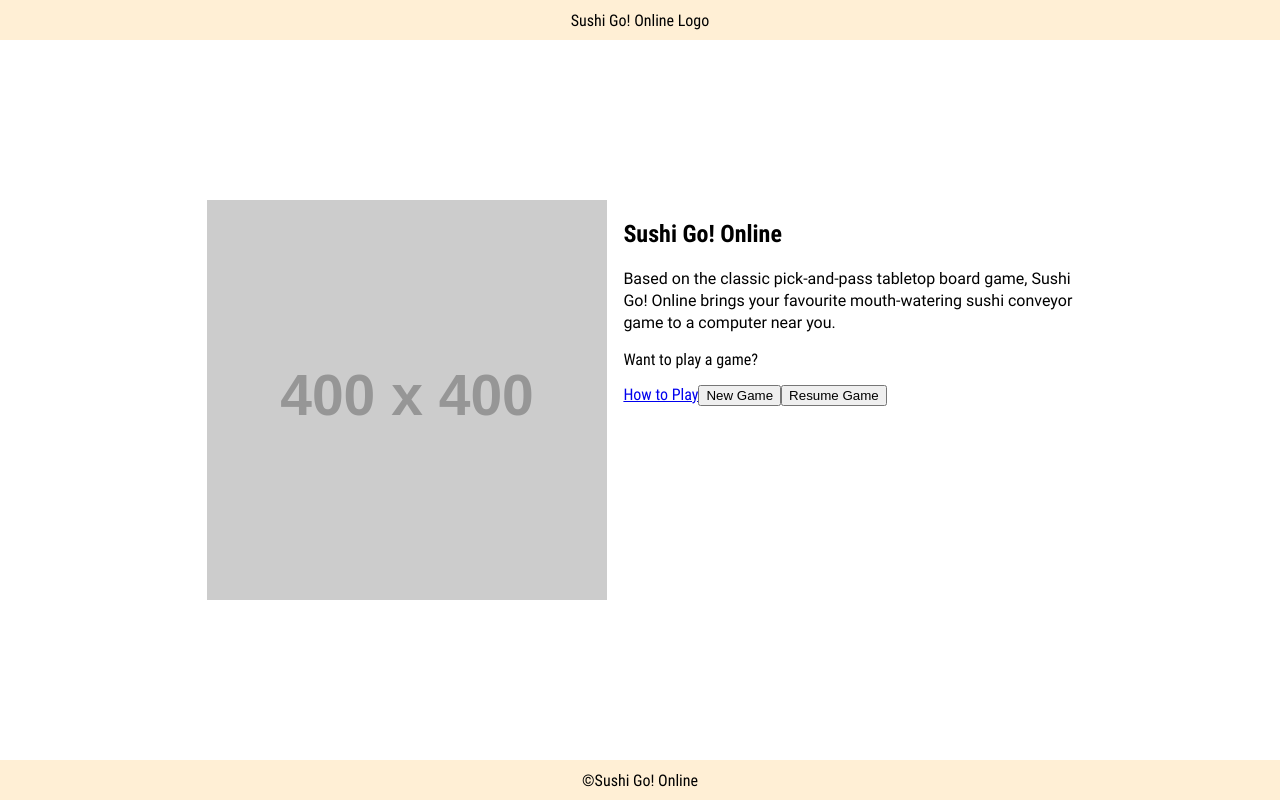
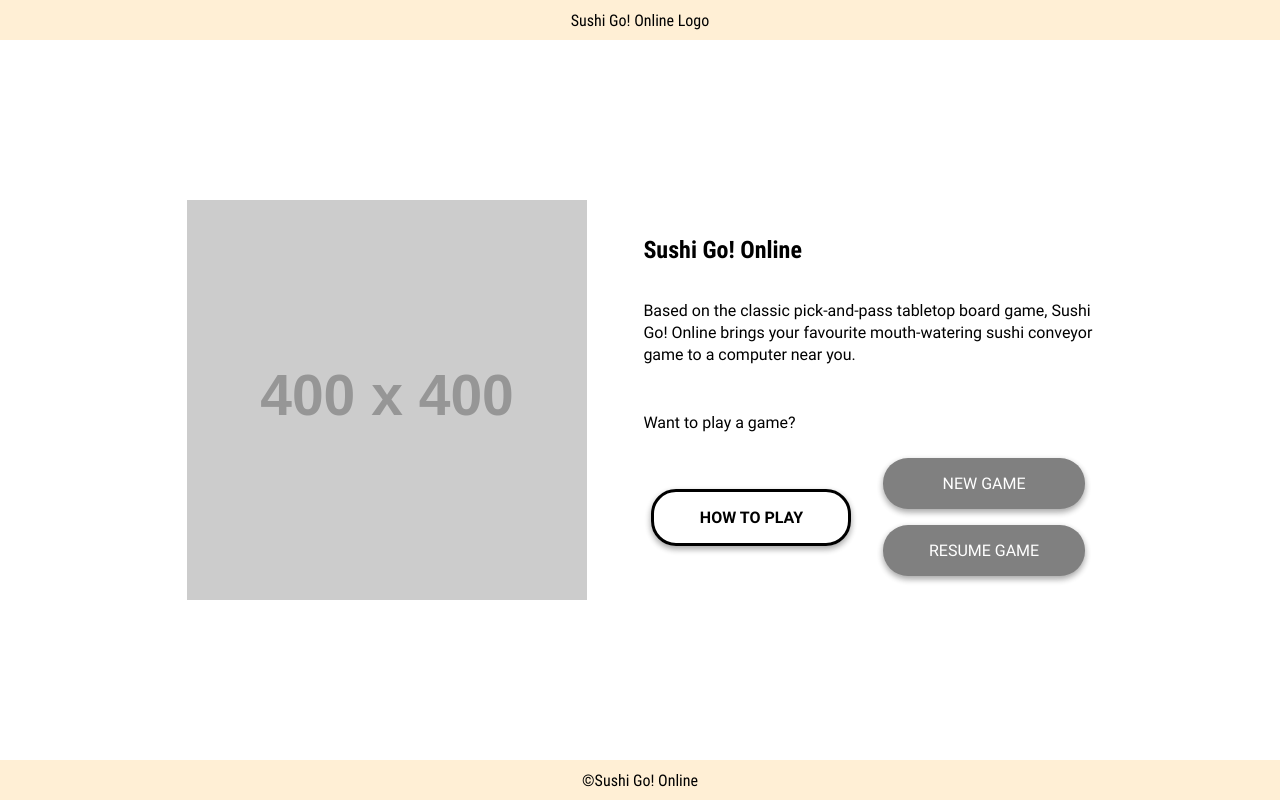
Before and after one commit to kbonneteau/sushi-go-online, a React (Create React App) app in the folder client/: page / in a window 1280 px wide. Built offline with nearby package versions, Linux system fonts and the light colour scheme.

Commit message:
Add initial layout and styling for buttons on home page. Add button mixins for primary and secondary buttons.

```diff
--- a/client/src/components/HomeHero/HomeHero.jsx
+++ b/client/src/components/HomeHero/HomeHero.jsx
@@ -35,8 +35,10 @@ const HomeHero = () => {
                 <div className="hero__cta-container">
                     <p className="hero__call-to-action">Want to play a game?</p>
                     <Link className="hero__learn-game" to="/">How to Play</Link>
-                    <button className="hero__play-game" onClick={handleNewGame}>New Game</button>
-                    <button className="hero__play-game" onClick={handleResumeGame}>Resume Game</button>
+                    <div className="hero__game-buttons-container">
+                        <button className="hero__play-game" onClick={handleNewGame}>New Game</button>
+                        <button className="hero__play-game" onClick={handleResumeGame}>Resume Game</button>
+                    </div>
                 </div>
             </div>
         </section>
--- a/client/src/components/HomeHero/HomeHero.scss
+++ b/client/src/components/HomeHero/HomeHero.scss
@@ -4,13 +4,15 @@
 
 .hero {
     display: flex;
-    gap: 1rem;
+    gap: 3.5rem;
 
     &__image {
 
     }
 
     &__content-container {
+        @include flex-column;
+        padding: 1rem 0 1rem;
 
     }
 
@@ -19,24 +21,37 @@
     }
 
     &__game-description {
-        font-family: $roboto;
+        @include text($roboto, 1rem, normal, 1.375rem);
         width: 50ch;
-        line-height: 22px;
+        flex-grow: 1;
     }
 
     &__cta-container {
-
+        display: flex;
+        flex-wrap: wrap;
+        align-items: center;
+        gap: 1rem;
     }
 
     &__call-to-action {
-
+        @include text($roboto, 1rem, normal, 1.375rem);
+        flex-basis: 100%;
+        margin: 0;
     }
 
     &__learn-game {
+        flex-grow: 1;
+        @include button-secondary;
+        text-decoration: none;
+        text-align: center;
+    }
 
+    &__game-buttons-container {
+        flex-grow: 1;
+        @include flex-column;
     }
 
     &__play-game {
-
+        @include button-primary;
     }
 }
--- a/client/src/partials/_mixins.scss
+++ b/client/src/partials/_mixins.scss
@@ -37,3 +37,49 @@
     font-weight: $font-weight ;
     line-height: $line-height;
 }
+
+// Button mixins
+@mixin button-primary {
+    @include text($roboto, 1rem, normal, normal);
+    cursor: pointer;
+    border: none;
+    border-radius: 1.5625rem;
+    background: grey;
+    color: white;
+    text-transform: uppercase;
+    margin: .5rem;
+    padding: 1rem 0;
+    box-shadow: rgba(0, 0, 0, 0.16) 0px 3px 6px, rgba(0, 0, 0, 0.23) 0px 3px 6px;
+
+    &:hover {
+        background-color: black;
+        transition: all .15s ease;
+    }
+    &:active {
+        transform: translate(4px, 4px);
+        box-shadow: rgba(0, 0, 0, 0.16) 0px 3px 6px;
+    }
+}
+
+@mixin button-secondary {
+    @include text($roboto, 1rem, bold, normal);
+    cursor: pointer;
+    border: 3px solid black;
+    border-radius: 1.5625rem;
+    color: black;
+    text-transform: uppercase;
+    box-shadow: rgba(0, 0, 0, 0.16) 0px 3px 6px, rgba(0, 0, 0, 0.23) 0px 3px 6px;
+    margin: .5rem;
+    padding: 1rem 0;
+
+    &:hover {
+        background-color: black;
+        color: white;
+        font-weight: normal;
+        transition: all .15s ease;
+    }
+    &:active {
+        transform: translate(4px, 4px);
+        box-shadow: rgba(0, 0, 0, 0.16) 0px 3px 6px;
+    }
+}
```
Also changed, not shown: 1 other file (tests, documents, lock files or other folders).
